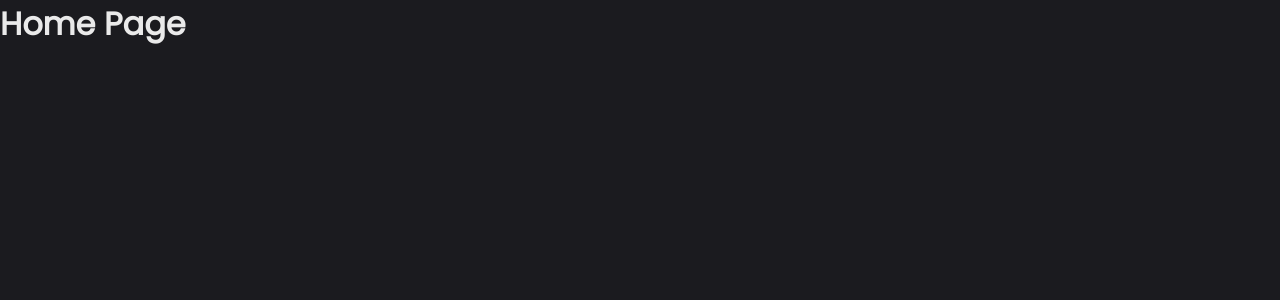
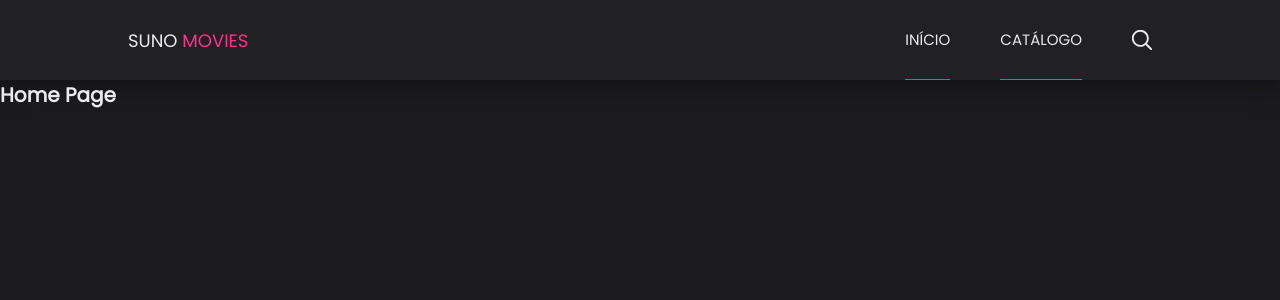
Before and after one commit to tiagolpires/show-movies, a React (Create React App) app: page / in a window 1280 px wide. Shown: the top 300 px of the page. Built offline with nearby package versions, Linux system fonts and the light colour scheme.

Commit message:
Header Component

```diff
--- /dev/null
+++ b/src/components/Header/index.js
@@ -0,0 +1,27 @@
+import './style.css'
+import searchIcon from './icons/search.svg'
+
+const index = () => {
+    return (
+        <header className="main-header">
+            <div className="main-header-container">
+                <div className="main-header-logo">
+                    <span>SUNO <b>MOVIES</b></span>
+                </div>
+                <div className="main-header-menu">
+                    <nav className="main-header-nav">
+                        <div className="main-header-nav-item selected">
+                            <a href="home">INÍCIO</a>
+                        </div>
+                        <div className="main-header-nav-item selected">
+                            <a href="home">CATÁLOGO </a>
+                        </div>
+                    </nav>
+                    <img src={searchIcon} alt="search" className="main-header-search-icon" />
+                </div>
+            </div>
+        </header>
+    )
+}
+
+export default index
--- /dev/null
+++ b/src/components/Header/style.css
@@ -0,0 +1,50 @@
+.main-header {
+    width: 100%;
+    background-color: #212125;
+    box-shadow: 0px 4px 25px 4px rgba(0,0,0,0.3);
+}
+
+.main-header-container {
+    display: flex;
+    justify-content: space-between;
+    align-items: center;
+    margin: auto;
+    width: 80%;
+    max-width: 1040px;
+    height: 80px;
+}
+.main-header-logo {
+    font-size: 1.8rem;
+}
+.main-header-logo b {
+    color: #FE3189;
+    font-weight: 400;
+}
+
+.main-header-menu {
+    display: flex;
+    align-items: center;
+    height: 100%;
+    font-size: 1.5rem;
+}
+
+.main-header-nav {
+    display: flex;
+    height: 100%;
+}
+
+.main-header-nav-item{
+    display: flex;
+    align-items: center;
+    margin-right: 50px;
+    height: 100%;
+}
+
+.main-header-nav-item.selected {
+    border-bottom: 1px solid #FE3189;
+}
+
+.main-header-search-icon {
+    width: 20px;
+    cursor: pointer;
+}
--- a/src/index.css
+++ b/src/index.css
@@ -3,13 +3,14 @@
   padding: 0;
   box-sizing: border-box;
   color: #EAEAEA;
+  text-decoration: none;
+}
+
+:root {
+  font-size: 62.5%;
 }
 
 body {
   font-family: 'Poppins', sans-serif;
   background-color: #1B1B1F;
 }
-
-a {
-  text-decoration: none;
-}
--- a/src/pages/Home/index.js
+++ b/src/pages/Home/index.js
@@ -1,8 +1,10 @@
 import './style.css'
+import Header from '../../components/Header'
 
 const index = () => {
     return (
         <>
+            <Header/>
             <h1>Home Page</h1>
         </>
     )
```
Also changed, not shown: src/components/Header/icons/search.svg (added).
